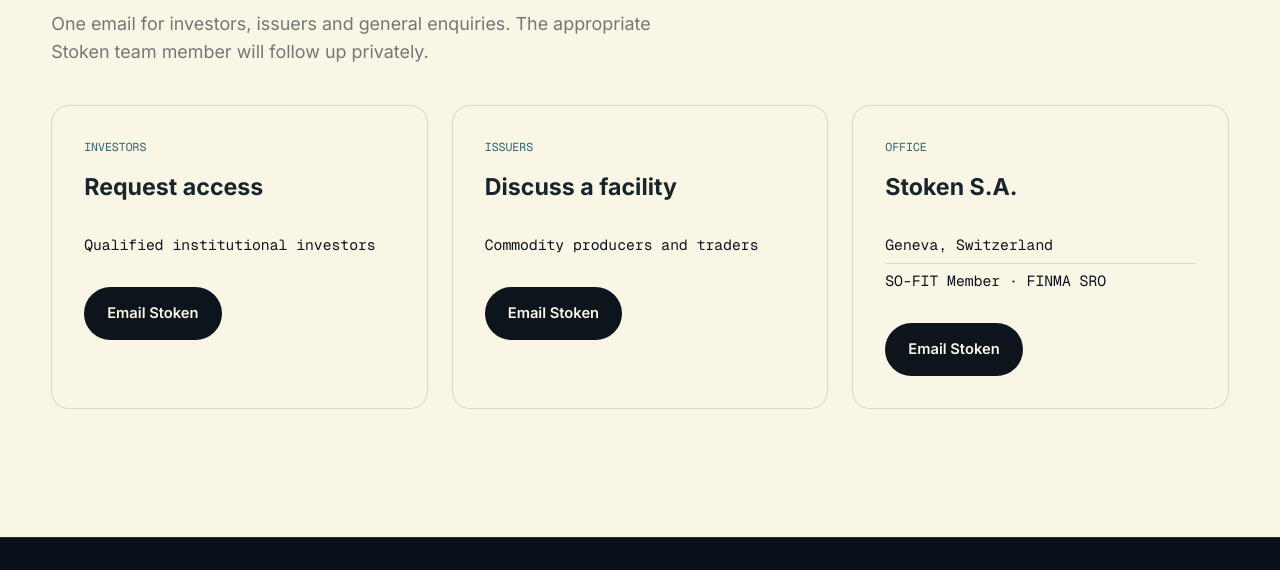
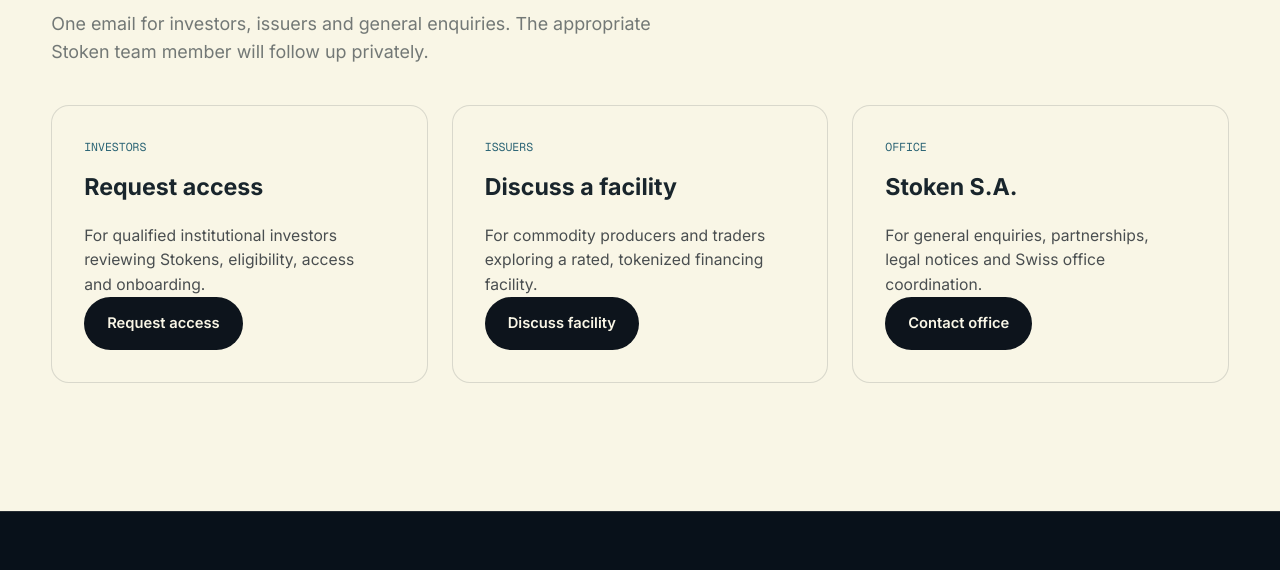
Before and after one commit to Cadmos-finance/stoken-front, a website: page site/about.html in a window 1280 px wide. Shown: the part 3089-3659 px from the top of the page. Drawn offline with Linux system fonts and the light colour scheme.

Commit message:
Balance contact action cards

```diff
--- a/site/about.html
+++ b/site/about.html
@@ -171,27 +171,20 @@
       <div class="contact-card reveal">
         <div class="contact-card__role">Investors</div>
         <h4>Request access</h4>
-        <div class="contact-card__lines">
-          <p>Qualified institutional investors</p>
-        </div>
-        <a class="btn contact-card__button" href="mailto:info@stoken.finance?subject=Request%20Access%20%E2%80%94%20Stoken">Email Stoken</a>
+        <p class="contact-card__text">For qualified institutional investors reviewing Stokens, eligibility, access and onboarding.</p>
+        <a class="btn contact-card__button" href="mailto:info@stoken.finance?subject=Request%20Access%20%E2%80%94%20Stoken">Request access</a>
       </div>
       <div class="contact-card reveal">
         <div class="contact-card__role">Issuers</div>
         <h4>Discuss a facility</h4>
-        <div class="contact-card__lines">
-          <p>Commodity producers and traders</p>
-        </div>
-        <a class="btn contact-card__button" href="mailto:info@stoken.finance?subject=Issuer%20Facility%20Discussion%20%E2%80%94%20Stoken">Email Stoken</a>
+        <p class="contact-card__text">For commodity producers and traders exploring a rated, tokenized financing facility.</p>
+        <a class="btn contact-card__button" href="mailto:info@stoken.finance?subject=Issuer%20Facility%20Discussion%20%E2%80%94%20Stoken">Discuss facility</a>
       </div>
       <div class="contact-card reveal">
         <div class="contact-card__role">Office</div>
         <h4>Stoken S.A.</h4>
-        <div class="contact-card__lines">
-          <p>Geneva, Switzerland</p>
-          <p>SO-FIT Member · FINMA SRO</p>
-        </div>
-        <a class="btn contact-card__button" href="mailto:info@stoken.finance?subject=Contact%20Stoken">Email Stoken</a>
+        <p class="contact-card__text">For general enquiries, partnerships, legal notices and Swiss office coordination.</p>
+        <a class="btn contact-card__button" href="mailto:info@stoken.finance?subject=Contact%20Stoken">Contact office</a>
       </div>
     </div>
   </div>
--- a/site/assets/css/styles.css
+++ b/site/assets/css/styles.css
@@ -1939,6 +1939,9 @@
   border-radius: 18px;
   background: var(--cream);
   position: relative;
+  min-height: 260px;
+  display: flex;
+  flex-direction: column;
 }
 .contact-card__role {
   font-family: var(--mono);
@@ -1952,23 +1955,21 @@
   font-size: 1.45rem;
   font-weight: 700;
   letter-spacing: 0;
-  margin-bottom: 22px;
-}
-.contact-card__lines a, .contact-card__lines p {
-  display: block;
-  font-family: var(--mono);
-  font-size: 0.92rem;
+  margin-bottom: 18px;
+}
+.contact-card__text {
+  font-size: 0.98rem;
+  line-height: 1.55;
   color: var(--ink);
-  padding: 6px 0;
-  border-bottom: 1px solid var(--cream-line);
-  transition: color 0.2s;
-}
-.contact-card__lines a:last-child, .contact-card__lines p:last-child { border-bottom: 0; }
-.contact-card__lines a:hover { color: var(--green); }
+  opacity: 0.74;
+  max-width: 30ch;
+}
 .contact-card__button {
   --bg: var(--ink);
   --fg: var(--cream);
-  margin-top: 24px;
+  justify-content: center;
+  margin-top: auto;
+  align-self: flex-start;
 }
 
 /* --- Mission / Vision (about) ------------------------------------- */
```
Also changed, not shown: tests/contact-mailto.test.mjs (+18 -0 lines).
